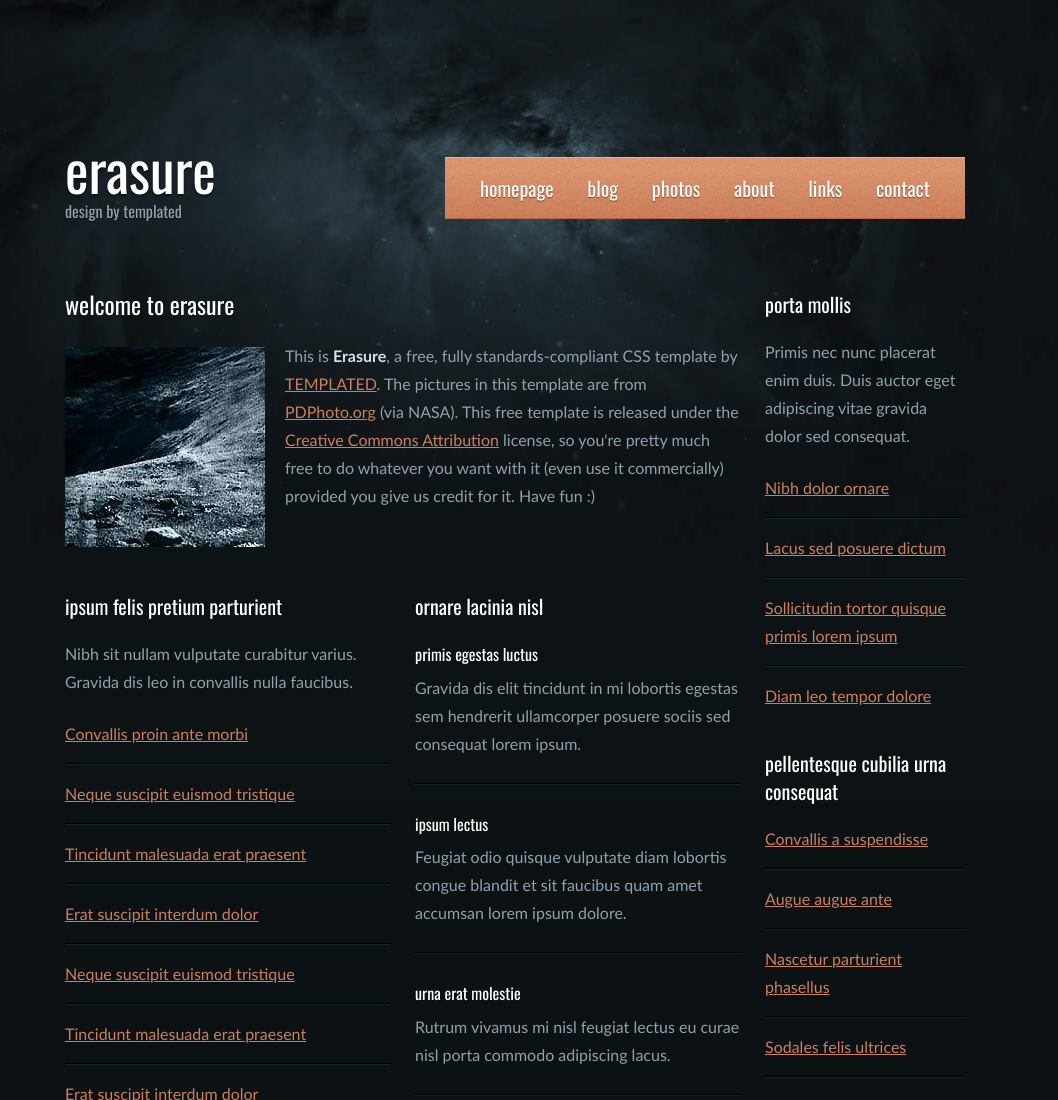
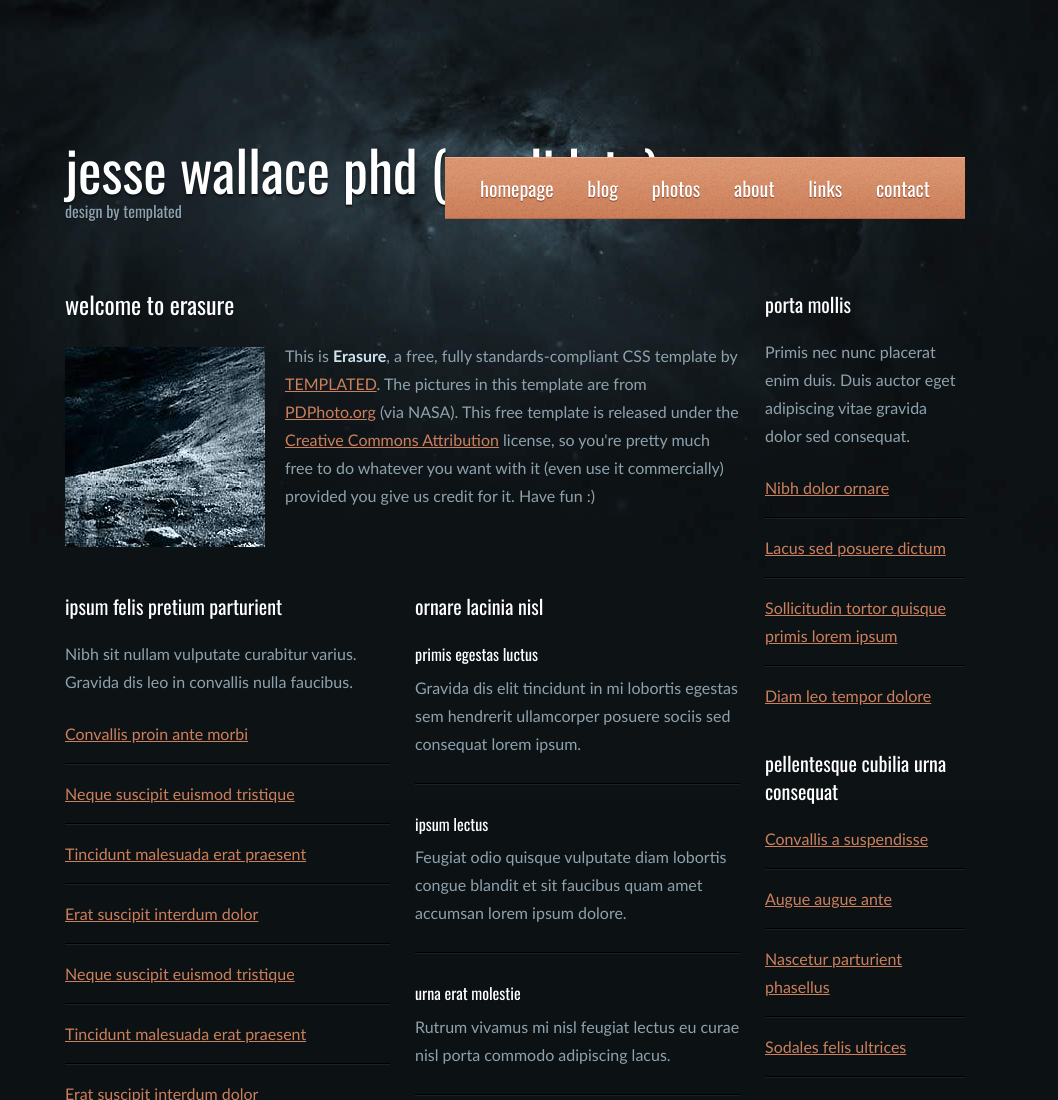
Before and after one commit to jessewal/jessewal.github.io, a plain HTML site: page index.html in a window 1280 px wide. Shown: the top 1100 px of the page, without its empty margins (125-1183 px from the left). Drawn offline with nearby package versions, Linux system fonts and the light colour scheme; files whose address does not match are found by name.

Commit message:
Update index.html

```diff
--- a/index.html
+++ b/index.html
@@ -22,7 +22,7 @@ Released   : 20120205
 <div id="wrapper">
 	<div id="header">
 		<div id="logo">
-			<h1><a href="#">Erasure</a></h1>
+			<h1><a href="#">Jesse Wallace PhD (Candidate)</a></h1>
 			<h2>Design by TEMPLATED</h2>
 		</div>
 		<div id="menu">
```
